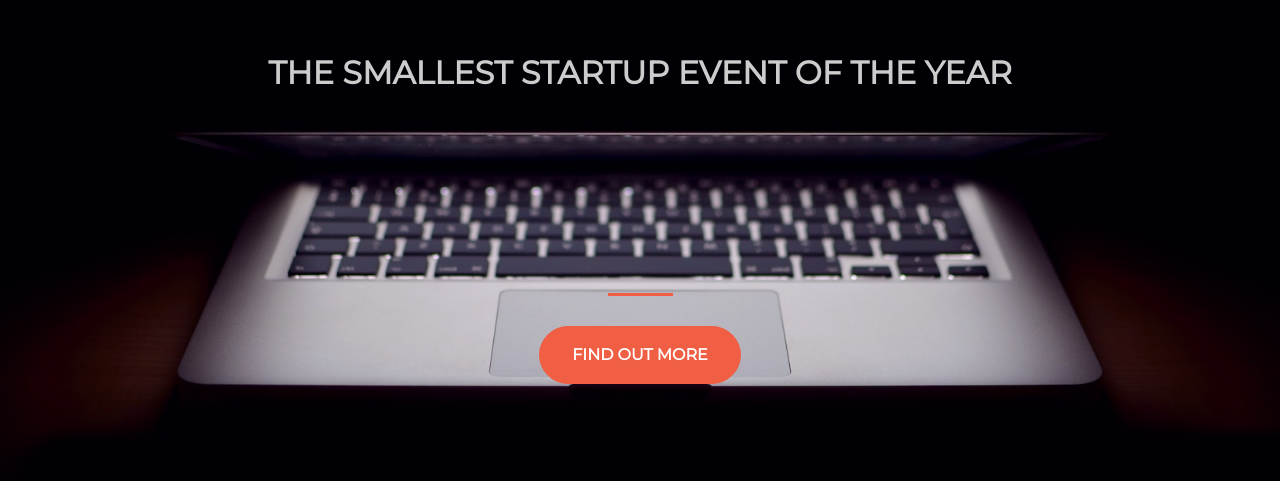
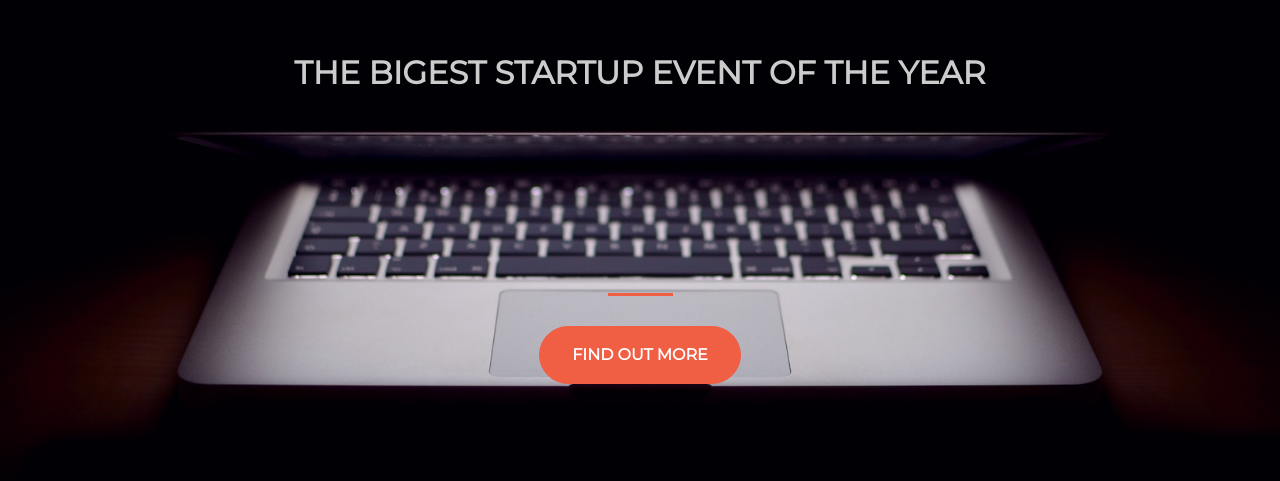
Before and after one commit to praffulkumar/background-generator, a plain HTML site: page index.html in a window 1280 px wide. Shown: the part 181-662 px from the top of the page. Drawn offline with nearby package versions, Linux system fonts and the light colour scheme.

Commit message:
reverting back to old

```diff
--- a/index.html
+++ b/index.html
@@ -21,7 +21,7 @@
         <div class="row">
           <div class="col-lg-12 my-auto">
             <h1 class="text-uppercase faded">
-              <strong>the smallest startup event of the year</strong>
+              <strong>the bigest startup event of the year</strong>
             </h1>
             <hr>
           </div>
```
